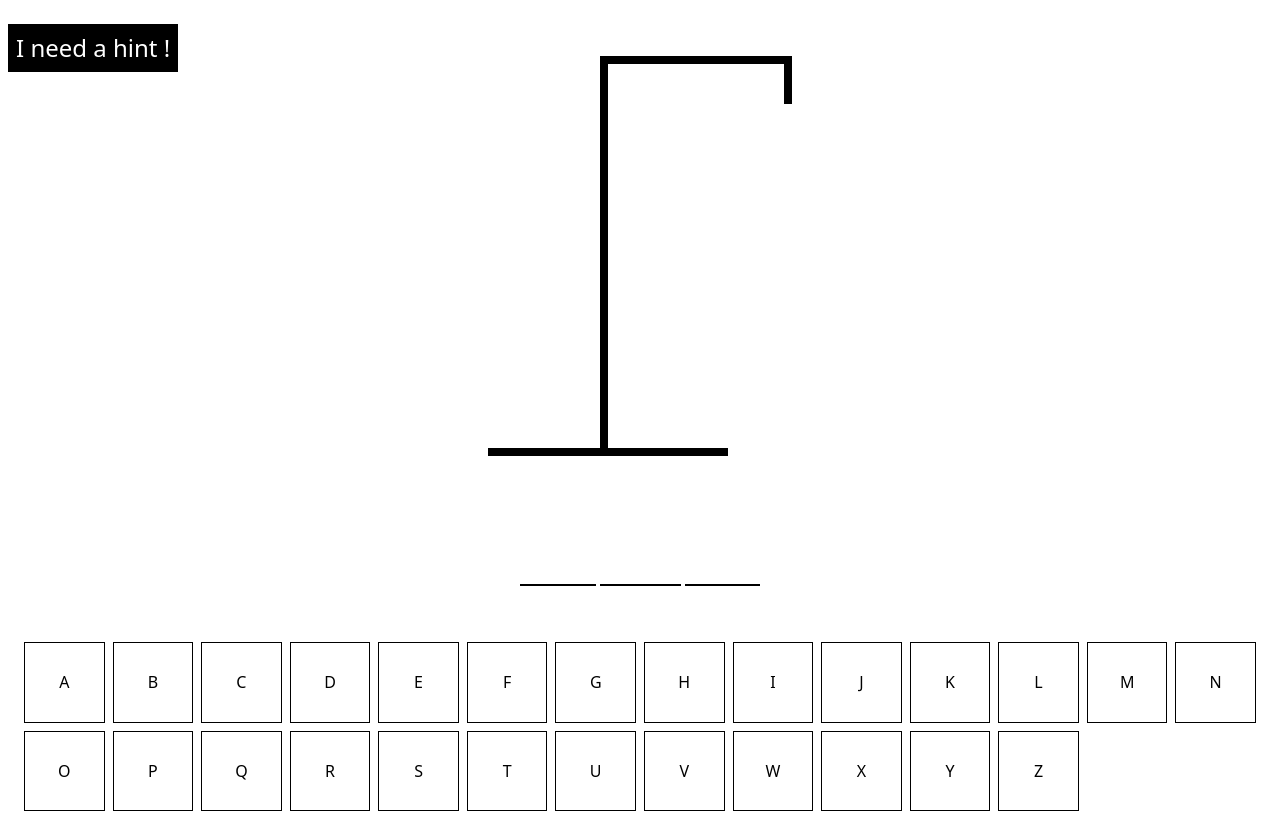
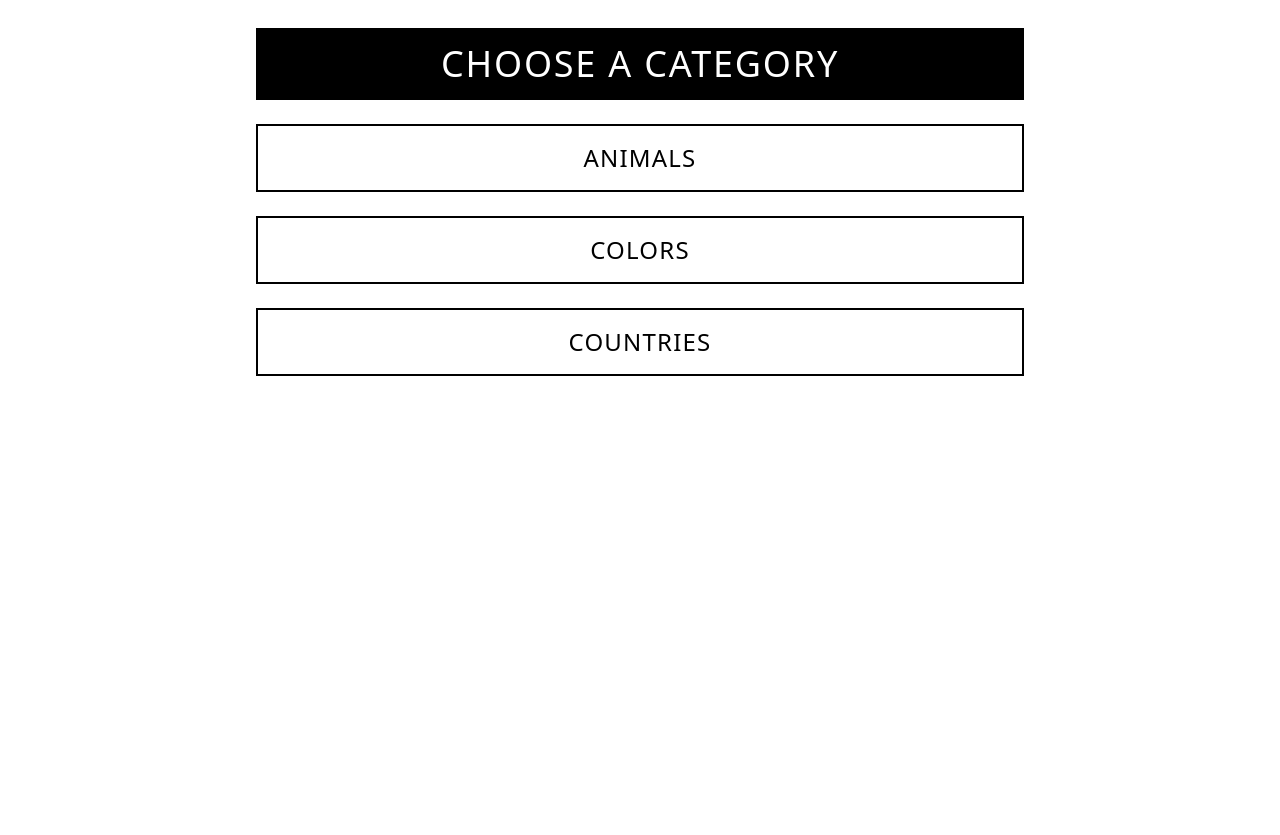
Before and after one commit to aldea-02/hangman, a React (Create React App) app: page / in a window 1280 px wide. After the commit the page ends 800 px from the top, so only its background shows below. Built offline with nearby package versions, Linux system fonts and the light colour scheme.

Commit message:
added category selector and jsons

```diff
--- a/src/App.js
+++ b/src/App.js
@@ -1,89 +1,51 @@
-import { useCallback, useEffect, useState } from 'react'
-import Drawing from './components/Drawing'
-import Hint from './components/Hint'
-import Keyboard from './components/Keyboard'
-import Word from './components/Word'
-import words from './words.json'
+import { useState } from 'react'
+import Hangman from './components/Hangman'
+import animals from './json/animals.json'
+import colors from './json/colors.json'
+import countries from './json/countries.json'
 
 function App() {
-	const [wordToGuess, setWordToGuess] = useState(
-		() => words[Math.floor(Math.random() * words.length)]
-	)
-	const wordToGuessLetterArray = wordToGuess.split('')
-	const wordToGuessFirstLetter = wordToGuessLetterArray[0]
-	const wordToGuessLastLetter =
-		wordToGuessLetterArray[wordToGuessLetterArray.length - 1]
-
-	useEffect(() => {
-		console.log(wordToGuess)
-	}, [wordToGuess])
-
-	const [guessedLetters, setGuessedLetters] = useState([])
-
-	const incorrectLetters = guessedLetters.filter(
-		(letter) => !wordToGuessLetterArray.includes(letter)
-	)
-
-	const isLoser = incorrectLetters.length >= 6
-	const isWinner = wordToGuessLetterArray.every((letter) =>
-		guessedLetters.includes(letter)
-	)
-
-	const addGuessedLetter = useCallback(
-		(letter) => {
-			if (guessedLetters.includes(letter) || isLoser || isWinner) return
-
-			setGuessedLetters((currentLetters) => [...currentLetters, letter])
-		},
-		[guessedLetters, isWinner, isLoser]
-	)
-
-	useEffect(() => {
-		const handler = (e) => {
-			const key = e.key
-			if (!key.match(/^[a-z]$/)) return
-
-			e.preventDefault()
-			addGuessedLetter(key)
+	const [selectedCategory, setSelectedCategory] = useState()
+	const categoryHandler = (category) => {
+		switch (category.target.innerHTML) {
+			case 'animals':
+				setSelectedCategory(animals)
+				break
+			case 'colors':
+				setSelectedCategory(colors)
+				break
+			case 'countries':
+				setSelectedCategory(countries)
+				break
+			default:
+				break
 		}
-
-		document.addEventListener('keypress', handler)
-
-		return () => {
-			document.removeEventListener('keypress', handler)
-		}
-	}, [guessedLetters, addGuessedLetter])
+	}
 
 	return (
-		<div className='container relative mx-auto flex min-w-[370px] flex-col items-center gap-8'>
-			<div className='mt-6 text-center text-4xl'>
-				{isWinner && 'You won! - Refresh to try again'}
-				{isLoser && 'You lost! - Refresh to try again'}
-			</div>
-			<Hint
-				isWinner={isWinner}
-				isLoser={isLoser}
-				wordToGuessFirstLetter={wordToGuessFirstLetter}
-				wordToGuessLastLetter={wordToGuessLastLetter}
-			/>
-			<Drawing numberOfGuesses={incorrectLetters.length} />
-			<Word
-				reveal={isLoser}
-				guessedLetters={guessedLetters}
-				wordToGuessLetterArray={wordToGuessLetterArray}
-			/>
-			<div className='self-stretch'>
-				<Keyboard
-					disabled={isWinner || isLoser}
-					activeLetters={guessedLetters.filter((letter) =>
-						wordToGuessLetterArray.includes(letter)
-					)}
-					inactiveLetters={incorrectLetters}
-					addGuessedLetter={addGuessedLetter}
-				/>
-			</div>
+		<div className='container mx-auto min-w-[370px] p-4'>
+			{!selectedCategory && (
+				<div className='mx-auto max-w-3xl'>
+					<div className='my-3 bg-black p-4 text-center text-2xl  uppercase tracking-wider text-white sm:text-4xl'>
+						Choose a category
+					</div>
+					<div>
+						{['animals', 'colors', 'countries'].map((category, index) => {
+							return (
+								<button
+									onClick={categoryHandler}
+									className='my-3 w-full border-2 border-black p-4 text-center text-xl uppercase tracking-wider hover:bg-neutral-200 sm:text-2xl'
+									key={index}
+								>
+									{category}
+								</button>
+							)
+						})}
+					</div>
+				</div>
+			)}
+			{selectedCategory && <Hangman words={selectedCategory} />}
 		</div>
 	)
 }
-
 export default App
--- /dev/null
+++ b/src/components/Hangman.jsx
@@ -0,0 +1,102 @@
+import { useCallback, useEffect, useState } from 'react'
+import Drawing from './Drawing'
+import Hint from './Hint'
+import Keyboard from './Keyboard'
+import Word from './Word'
+
+function Hangman({ words = [''] }) {
+	const getWord = () => words[Math.floor(Math.random() * words.length)]
+	const [wordToGuess, setWordToGuess] = useState(getWord)
+	const wordToGuessLetterArray = wordToGuess.split('')
+	const wordToGuessFirstLetter = wordToGuessLetterArray[0]
+	const wordToGuessLastLetter =
+		wordToGuessLetterArray[wordToGuessLetterArray.length - 1]
+
+	useEffect(() => {
+		console.log(wordToGuess)
+	}, [wordToGuess])
+
+	const [guessedLetters, setGuessedLetters] = useState([])
+
+	const incorrectLetters = guessedLetters.filter(
+		(letter) => !wordToGuessLetterArray.includes(letter)
+	)
+
+	const isLoser = incorrectLetters.length >= 6
+	const isWinner = wordToGuessLetterArray.every((letter) =>
+		guessedLetters.includes(letter)
+	)
+
+	const addGuessedLetter = useCallback(
+		(letter) => {
+			if (guessedLetters.includes(letter) || isLoser || isWinner) return
+
+			setGuessedLetters((currentLetters) => [...currentLetters, letter])
+		},
+		[guessedLetters, isWinner, isLoser]
+	)
+
+	useEffect(() => {
+		const handler = (e) => {
+			const key = e.key
+			if (!key.match(/^[a-z]$/)) return
+
+			e.preventDefault()
+			addGuessedLetter(key)
+		}
+
+		document.addEventListener('keypress', handler)
+
+		return () => {
+			document.removeEventListener('keypress', handler)
+		}
+	}, [guessedLetters, addGuessedLetter])
+
+	useEffect(() => {
+		const handler = (e) => {
+			const key = e.key
+			if (key !== 'Enter') return
+
+			e.preventDefault()
+			setGuessedLetters([])
+			setWordToGuess(getWord())
+		}
+
+		document.addEventListener('keypress', handler)
+
+		return () => {
+			document.removeEventListener('keypress', handler)
+		}
+	}, [])
+	return (
+		<div className='relative flex flex-col items-center gap-8'>
+			<div className='mt-2 text-center text-4xl'>
+				{isWinner && 'You won! - Refresh to try again'}
+				{isLoser && 'You lost! - Refresh to try again'}
+			</div>
+			<Hint
+				isWinner={isWinner}
+				isLoser={isLoser}
+				wordToGuessFirstLetter={wordToGuessFirstLetter}
+				wordToGuessLastLetter={wordToGuessLastLetter}
+			/>
+			<Drawing numberOfGuesses={incorrectLetters.length} />
+			<Word
+				reveal={isLoser}
+				guessedLetters={guessedLetters}
+				wordToGuessLetterArray={wordToGuessLetterArray}
+			/>
+			<div className='self-stretch'>
+				<Keyboard
+					disabled={isWinner || isLoser}
+					activeLetters={guessedLetters.filter((letter) =>
+						wordToGuessLetterArray.includes(letter)
+					)}
+					inactiveLetters={incorrectLetters}
+					addGuessedLetter={addGuessedLetter}
+				/>
+			</div>
+		</div>
+	)
+}
+export default Hangman
--- a/src/components/Hint.jsx
+++ b/src/components/Hint.jsx
@@ -12,7 +12,7 @@ function Hint({
 			className={
 				isWinner || isLoser
 					? 'hidden'
-					: 'absolute top-6 left-2 flex flex-col bg-black p-2 text-lg text-white sm:text-2xl'
+					: 'absolute top-2 left-0 flex flex-col bg-black p-2 text-lg text-white sm:text-2xl'
 			}
 		>
 			<button
--- a/src/components/Keyboard.jsx
+++ b/src/components/Keyboard.jsx
@@ -34,7 +34,7 @@ function Keyboard({
 	disabled = false
 }) {
 	return (
-		<div className='grid grid-cols-keyboard gap-2 p-6'>
+		<div className='grid grid-cols-keyboard gap-2'>
 			{KEYS.map((key) => {
 				const isActive = activeLetters.includes(key)
 				const isInactive = inactiveLetters.includes(key)
--- /dev/null
+++ b/src/json/animals.json
@@ -0,0 +1,36 @@
+[
+	"Bear",
+	"Rabbit",
+	"Lion",
+	"Tiger",
+	"Goat",
+	"Horse",
+	"Donkey",
+	"Dog",
+	"Cat",
+	"Pig",
+	"Zebra",
+	"Giraffe",
+	"Elephant",
+	"Turtle",
+	"Owl",
+	"Jaguar",
+	"Snake",
+	"Hawk",
+	"Chicken",
+	"Parrot",
+	"Cow",
+	"Duck",
+	"Swan",
+	"Flamingo",
+	"Wolf",
+	"Bat",
+	"Deer",
+	"Sheep",
+	"Camel",
+	"Fox",
+	"Bull",
+	"Raccoon",
+	"Crocodile",
+	"Goose"
+]
--- /dev/null
+++ b/src/json/colors.json
@@ -0,0 +1,13 @@
+[
+	"blue",
+	"red",
+	"green",
+	"purple",
+	"yellow",
+	"orange",
+	"brown",
+	"pink",
+	"white",
+	"black",
+	"gray"
+]
--- /dev/null
+++ b/src/json/countries.json
@@ -0,0 +1,40 @@
+[
+	"Portugal",
+	"Japan",
+	"Thailand",
+	"England",
+	"India",
+	"Greece",
+	"Denmark",
+	"Romania",
+	"Italy",
+	"Spain",
+	"Ireland",
+	"Croatia",
+	"Sweden",
+	"Albania",
+	"Israel",
+	"Cuba",
+	"Egypt",
+	"Turkey",
+	"Australia",
+	"Iceland",
+	"Colombia",
+	"Finland",
+	"Poland",
+	"Malaysia",
+	"Chile",
+	"Germany",
+	"Indonesia",
+	"Mexico",
+	"France",
+	"Argentina",
+	"Canada",
+	"Austria",
+	"Jamaica",
+	"China",
+	"Iran",
+	"Iraq",
+	"Cyprus",
+	"Brazil"
+]
--- a/src/words.json
+++ /dev/null
@@ -1,150 +0,0 @@
-[
-	"actor",
-	"time",
-	"gold",
-	"city",
-	"grass",
-	"parrot",
-	"pencil",
-	"plane",
-	"guitar",
-	"piano",
-	"friend",
-	"hair",
-	"pillow",
-	"animal",
-	"pizza",
-	"day",
-	"answer",
-	"planet",
-	"apple",
-	"helmet",
-	"plastic",
-	"cat",
-	"army",
-	"silver",
-	"holiday",
-	"honey",
-	"potato",
-	"balloon",
-	"horse",
-	"queen",
-	"bird",
-	"banana",
-	"hospital",
-	"bike",
-	"house",
-	"rain",
-	"beach",
-	"house",
-	"rainbow",
-	"beard",
-	"ice",
-	"war",
-	"bed",
-	"insect",
-	"line",
-	"hour",
-	"boy",
-	"iron",
-	"river",
-	"hangman",
-	"country",
-	"island",
-	"rocket",
-	"room",
-	"brother",
-	"jelly",
-	"rose",
-	"camera",
-	"kid",
-	"candle",
-	"sandwich",
-	"car",
-	"year",
-	"juice",
-	"school",
-	"scooter",
-	"carpet",
-	"king",
-	"shampoo",
-	"kitchen",
-	"shoe",
-	"kite",
-	"soccer",
-	"church",
-	"knife",
-	"spoon",
-	"crayon",
-	"lamp",
-	"stone",
-	"crowd",
-	"sugar",
-	"game",
-	"diamond",
-	"lion",
-	"dinner",
-	"lizard",
-	"tent",
-	"door",
-	"disease",
-	"lock",
-	"doctor",
-	"tomato",
-	"dog",
-	"lunch",
-	"dream",
-	"machine",
-	"traffic",
-	"dress",
-	"big",
-	"train",
-	"easter",
-	"magician",
-	"truck",
-	"egg",
-	"number",
-	"market",
-	"umbrella",
-	"match",
-	"van",
-	"elephant",
-	"energy",
-	"monkey",
-	"month",
-	"engine",
-	"morning",
-	"week",
-	"wall",
-	"evening",
-	"nail",
-	"whale",
-	"eye",
-	"napkin",
-	"window",
-	"family",
-	"needle",
-	"wire",
-	"fish",
-	"yacht",
-	"flag",
-	"night",
-	"flower",
-	"notebook",
-	"zebra",
-	"football",
-	"ocean",
-	"zoo",
-	"forest",
-	"oil",
-	"garden",
-	"fountain",
-	"orange",
-	"gas",
-	"oxygen",
-	"girl",
-	"book",
-	"glass",
-	"garage",
-	"ghost"
-]
```
